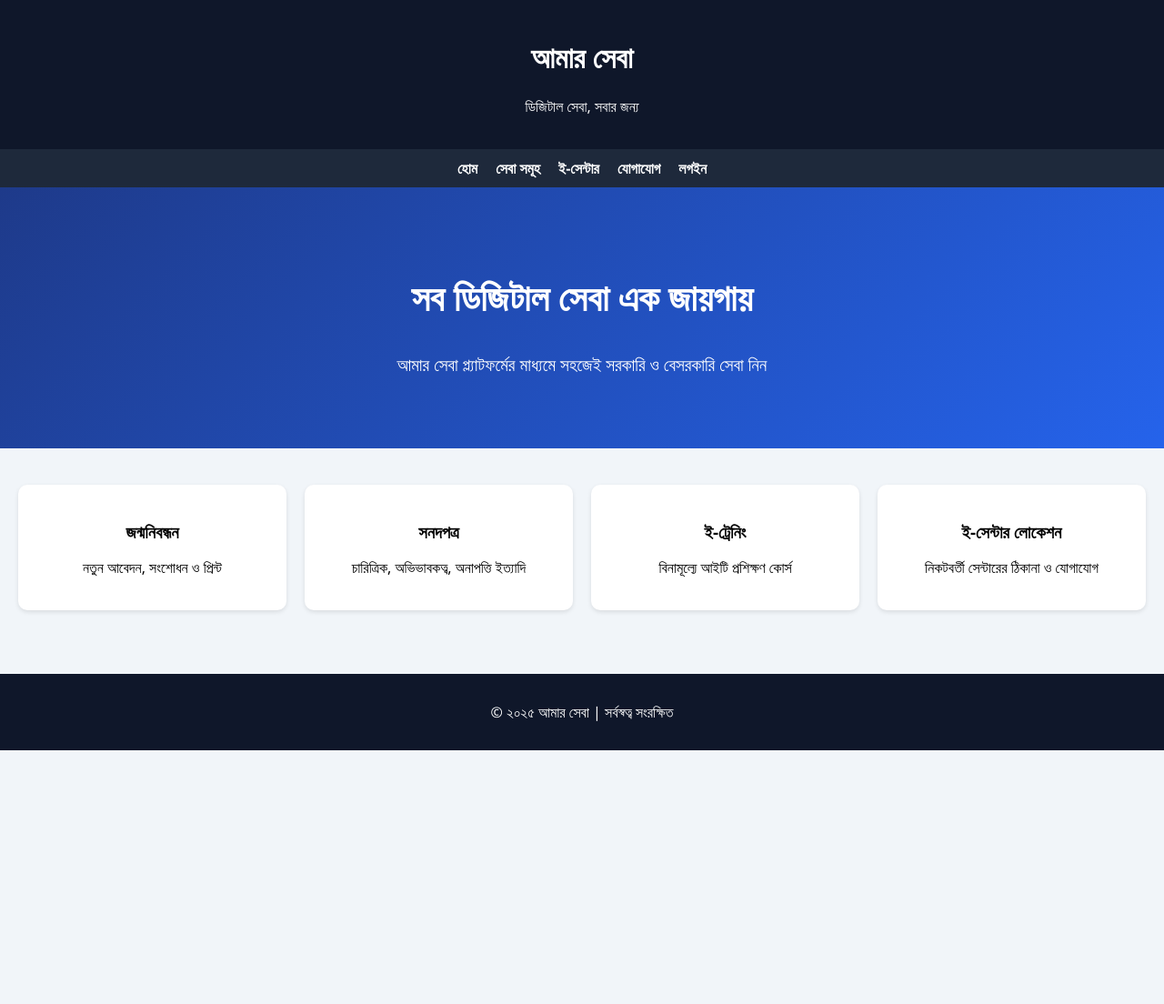
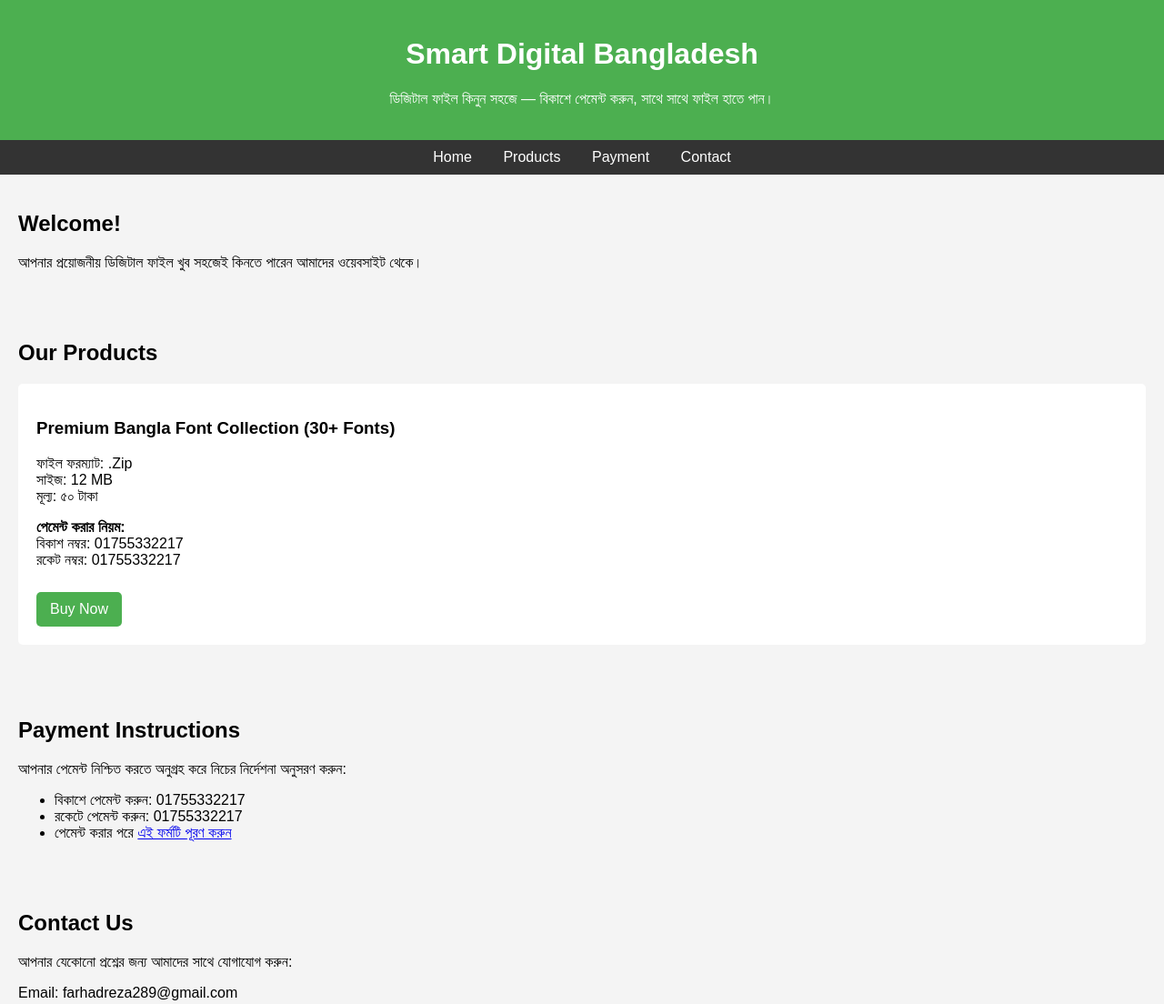
Before and after one commit to smartdigitalbangladesh/Smart-Digital-Bangladesh, a plain HTML site: page index.html in a window 1280 px wide. Shown: the top 1104 px of the page at 91% size. Before the commit the page ends 825 px from the top, so only its background shows below. Drawn offline with Linux system fonts and the light colour scheme.

Commit message:
Update index.html

```diff
--- a/index.html
+++ b/index.html
@@ -1,109 +1,111 @@
+
 <!DOCTYPE html>
-<html lang="bn">
+<html xmlns="http://www.w3.org/1999/xhtml">
 <head>
-  <meta charset="UTF-8">
-  <meta name="viewport" content="width=device-width, initial-scale=1.0">
-  <title>আমার সেবা</title>
+  <meta charset="UTF-8" />
+  <meta content='width=device-width, initial-scale=1.0' name='viewport' />
+  <title>Smart Digital File Store</title>
   <style>
     body {
+      font-family: Arial, sans-serif;
       margin: 0;
-      font-family: 'Segoe UI', sans-serif;
-      background-color: #f1f5f9;
+      padding: 0;
+      background: #f4f4f4;
     }
     header {
-      background-color: #0f172a;
+      background: #4CAF50;
       color: white;
       padding: 20px;
       text-align: center;
     }
     nav {
-      background-color: #1e293b;
+      background: #333;
       padding: 10px;
-      display: flex;
-      justify-content: center;
-      gap: 20px;
+      text-align: center;
     }
     nav a {
       color: white;
+      margin: 0 15px;
       text-decoration: none;
-      font-weight: bold;
     }
-    nav a:hover {
-      text-decoration: underline;
+    .container {
+      padding: 20px;
     }
-    .hero {
-      background: linear-gradient(135deg, #1e3a8a, #2563eb);
+    .product {
+      background: white;
+      padding: 20px;
+      margin-bottom: 20px;
+      border-radius: 5px;
+    }
+    .button {
+      background: #4CAF50;
       color: white;
-      padding: 60px 20px;
-      text-align: center;
-    }
-    .hero h1 {
-      font-size: 2.5rem;
-    }
-    .hero p {
-      font-size: 1.2rem;
-    }
-    .services {
-      padding: 40px 20px;
-      display: grid;
-      grid-template-columns: repeat(auto-fit, minmax(250px, 1fr));
-      gap: 20px;
-    }
-    .service-card {
-      background-color: white;
-      padding: 20px;
-      border-radius: 10px;
-      box-shadow: 0 2px 5px rgba(0,0,0,0.1);
-      text-align: center;
-    }
-    .service-card h3 {
-      margin-bottom: 10px;
+      padding: 10px 15px;
+      text-decoration: none;
+      border-radius: 5px;
+      display: inline-block;
+      margin-top: 10px;
     }
     footer {
-      background-color: #0f172a;
+      background: #333;
       color: white;
       text-align: center;
-      padding: 15px;
-      margin-top: 30px;
+      padding: 10px;
     }
   </style>
 </head>
 <body>
+
   <header>
-    <h1>আমার সেবা</h1>
-    <p>ডিজিটাল সেবা, সবার জন্য</p>
+    <h1>Smart Digital Bangladesh</h1>
+    <p>ডিজিটাল ফাইল কিনুন সহজে — বিকাশে পেমেন্ট করুন, সাথে সাথে ফাইল হাতে পান।</p>
   </header>
+
   <nav>
-    <a href="#">হোম</a>
-    <a href="#">সেবা সমূহ</a>
-    <a href="#">ই-সেন্টার</a>
-    <a href="#">যোগাযোগ</a>
-    <a href="#">লগইন</a>
+    <a href="#home">Home</a>
+    <a href="#products">Products</a>
+    <a href="#payment">Payment</a>
+    <a href="#contact">Contact</a>
   </nav>
-  <section class="hero">
-    <h1>সব ডিজিটাল সেবা এক জায়গায়</h1>
-    <p>আমার সেবা প্ল্যাটফর্মের মাধ্যমে সহজেই সরকারি ও বেসরকারি সেবা নিন</p>
-  </section>
-  <section class="services">
-    <div class="service-card">
-      <h3>জন্মনিবন্ধন</h3>
-      <p>নতুন আবেদন, সংশোধন ও প্রিন্ট</p>
+
+  <div class="container" id="home">
+    <h2>Welcome!</h2>
+    <p>আপনার প্রয়োজনীয় ডিজিটাল ফাইল খুব সহজেই কিনতে পারেন আমাদের ওয়েবসাইট থেকে।</p>
+  </div>
+
+  <div class="container" id="products">
+    <h2>Our Products</h2>
+    <div class="product">
+      <h3>Premium Bangla Font Collection (30+ Fonts)</h3>
+      <p>ফাইল ফরম্যাট: .Zip<br />সাইজ: 12 MB<br />মূল্য: ৫০ টাকা</p>
+      <p><strong>পেমেন্ট করার নিয়ম:</strong><br />
+      বিকাশ নম্বর: 01755332217<br />
+      রকেট নম্বর: 01755332217</p>
+      <a href="#payment" class="button">Buy Now</a>
     </div>
-    <div class="service-card">
-      <h3>সনদপত্র</h3>
-      <p>চারিত্রিক, অভিভাবকত্ব, অনাপত্তি ইত্যাদি</p>
-    </div>
-    <div class="service-card">
-      <h3>ই-ট্রেনিং</h3>
-      <p>বিনামূল্যে আইটি প্রশিক্ষণ কোর্স</p>
-    </div>
-    <div class="service-card">
-      <h3>ই-সেন্টার লোকেশন</h3>
-      <p>নিকটবর্তী সেন্টারের ঠিকানা ও যোগাযোগ</p>
-    </div>
-  </section>
+  </div>
+
+  <div class="container" id="payment">
+    <h2>Payment Instructions</h2>
+    <p>আপনার পেমেন্ট নিশ্চিত করতে অনুগ্রহ করে নিচের নির্দেশনা অনুসরণ করুন:</p>
+    <ul>
+      <li>বিকাশে পেমেন্ট করুন: 01755332217</li>
+      <li>রকেটে পেমেন্ট করুন: 01755332217</li>
+      <li>পেমেন্ট করার পরে <a href="https://forms.gle/your-google-form-link" target="_blank">এই ফর্মটি পূরণ করুন</a></li>
+    </ul>
+  </div>
+
+  <div class="container" id="contact">
+    <h2>Contact Us</h2>
+    <p>আপনার যেকোনো প্রশ্নের জন্য আমাদের সাথে যোগাযোগ করুন:</p>
+    <p>Email: farhadreza289@gmail.com</p>
+    <p>WhatsApp: +8801755332217</p>
+    <p>Facebook Page: <a href="https://facebook.com/YourPage" target="_blank">facebook.com/YourPage</a></p>
+  </div>
+
   <footer>
-    <p>&copy; ২০২৫ আমার সেবা | সর্বস্বত্ব সংরক্ষিত</p>
+    &copy; 2025 Smart Digital File Store. All rights reserved.
   </footer>
+
 </body>
 </html>
```
